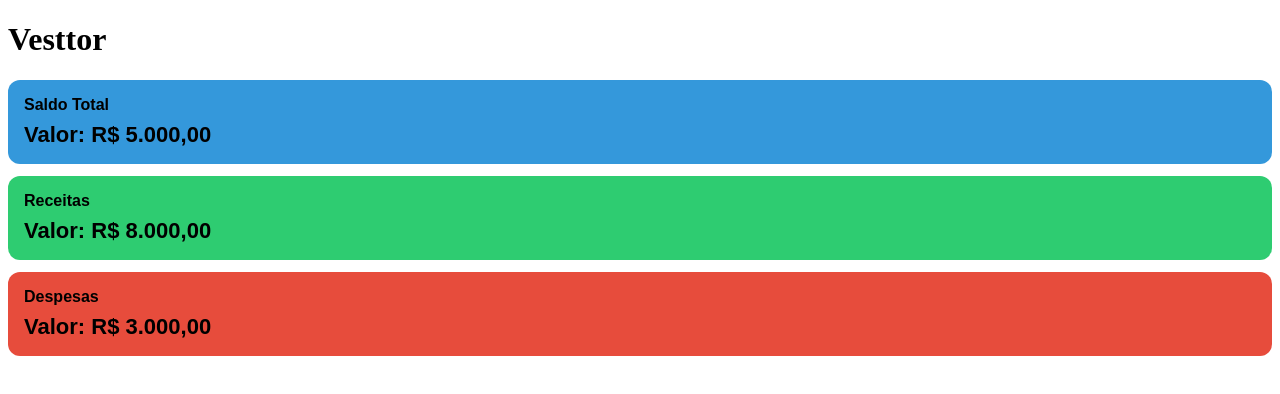
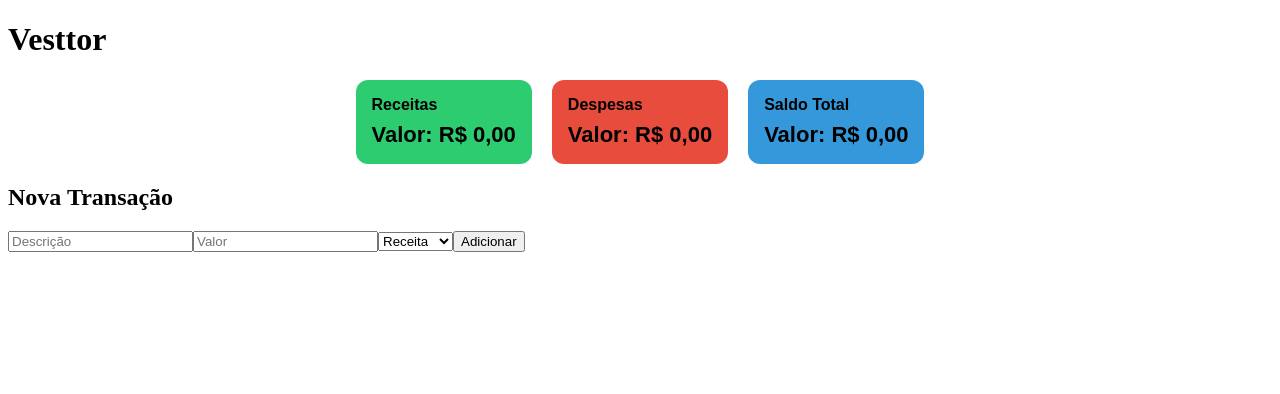
Before and after one commit to eb-nascimento/vesttor-vite, a React (Vite) app: page / in a window 1280 px wide. Shown: the top 394 px of the page. Built offline with nearby package versions, Linux system fonts and the light colour scheme.

Commit message:
feat: implement transaction management with form and summary components

```diff
--- a/src/App.css
+++ b/src/App.css
@@ -0,0 +1,6 @@
+.resumo-container {
+  display: flex;
+  gap: 20px;
+  margin: 20px 0 20px 0;
+  justify-content: center;
+}
--- a/src/App.jsx
+++ b/src/App.jsx
@@ -2,19 +2,32 @@ import { useState } from "react";
 import "./App.css";
 
 import Header from "./components/Header";
-import CardResumo from "./components/CardResumo";
+import ContainerResumo from "./components/ContainerResumo";
+import Form from "./components/Form";
+
+import {
+  calcularSaldo,
+  calcularReceitas,
+  calcularDespesas,
+} from "./utils/calculos";
 
 function App() {
+  const [transacoes, setTransacoes] = useState([]);
+
+  function adicionarTransacao(nova) {
+    setTransacoes([...transacoes, nova]);
+  }
+
   return (
     <>
       <Header />
-
       <main>
-        <CardResumo title="Saldo Total" balance="R$ 5.000,00" type="saldo" />
-
-        <CardResumo title="Receitas" balance="R$ 8.000,00" type="receita" />
-
-        <CardResumo title="Despesas" balance="R$ 3.000,00" type="despesa" />
+        <ContainerResumo
+          saldo={calcularSaldo(transacoes)}
+          receitas={calcularReceitas(transacoes)}
+          despesas={calcularDespesas(transacoes)}
+        />
+        <Form onAdd={adicionarTransacao} />
       </main>
     </>
   );
--- a/src/components/CardResumo.css
+++ b/src/components/CardResumo.css
@@ -2,7 +2,6 @@
   padding: 16px;
   border-radius: 12px;
   color: black;
-  margin-bottom: 12px;
   font-family: Arial;
 }
 
--- /dev/null
+++ b/src/components/ContainerResumo.css
@@ -0,0 +1,6 @@
+.resumo-container {
+  display: flex;
+  gap: 20px;
+  margin: 20px 0 20px 0;
+  justify-content: center;
+}
--- /dev/null
+++ b/src/components/ContainerResumo.jsx
@@ -0,0 +1,37 @@
+import "./ContainerResumo.css";
+import CardResumo from "./CardResumo";
+
+function ContainerResumo({ saldo, receitas, despesas }) {
+  return (
+    <section className="resumo-container">
+      <CardResumo
+        title="Receitas"
+        balance={new Intl.NumberFormat("pt-BR", {
+          style: "currency",
+          currency: "BRL",
+        }).format(receitas)}
+        type="receita"
+      />
+
+      <CardResumo
+        title="Despesas"
+        balance={new Intl.NumberFormat("pt-BR", {
+          style: "currency",
+          currency: "BRL",
+        }).format(despesas)}
+        type="despesa"
+      />
+
+      <CardResumo
+        title="Saldo Total"
+        balance={new Intl.NumberFormat("pt-BR", {
+          style: "currency",
+          currency: "BRL",
+        }).format(saldo)}
+        type="saldo"
+      />
+    </section>
+  );
+}
+
+export default ContainerResumo;
--- /dev/null
+++ b/src/components/Form.jsx
@@ -0,0 +1,48 @@
+import { useState } from "react";
+// import "./form.css";
+import { criarTransacao } from "../utils/transacao";
+
+function Form({ onAdd }) {
+  const [descricao, setDescricao] = useState("");
+  const [valor, setValor] = useState("");
+  const [tipo, setTipo] = useState("receita");
+
+  function adicionarTransacao() {
+    const nova = criarTransacao(descricao, valor, tipo);
+    onAdd(nova);
+
+    // Limpar os campos após adicionar
+    setDescricao("");
+    setValor("");
+    setTipo("receita");
+  }
+
+  return (
+    <section className="form-container">
+      <h2>Nova Transação</h2>
+
+      <input
+        type="text"
+        placeholder="Descrição"
+        value={descricao}
+        onChange={(e) => setDescricao(e.target.value)}
+      />
+
+      <input
+        type="number"
+        placeholder="Valor"
+        value={valor}
+        onChange={(e) => setValor(e.target.value)}
+      />
+
+      <select value={tipo} onChange={(e) => setTipo(e.target.value)}>
+        <option value="receita">Receita</option>
+        <option value="despesa">Despesa</option>
+      </select>
+
+      <button onClick={adicionarTransacao}>Adicionar</button>
+    </section>
+  );
+}
+
+export default Form;
--- /dev/null
+++ b/src/utils/calculos.js
@@ -0,0 +1,17 @@
+export function calcularSaldo(transacoes) {
+  return transacoes.reduce((acc, item) => {
+    return item.tipo === "receita" ? acc + item.valor : acc - item.valor;
+  }, 0);
+}
+
+export function calcularReceitas(transacoes) {
+  return transacoes
+    .filter((item) => item.tipo === "receita")
+    .reduce((acc, item) => acc + item.valor, 0);
+}
+
+export function calcularDespesas(transacoes) {
+  return transacoes
+    .filter((item) => item.tipo === "despesa")
+    .reduce((acc, item) => acc + item.valor, 0);
+}
--- /dev/null
+++ b/src/utils/transacao.js
@@ -0,0 +1,8 @@
+export function criarTransacao(descricao, valor, tipo) {
+  return {
+    id: Date.now(),
+    descricao,
+    valor: Number(valor),
+    tipo,
+  };
+}
```
